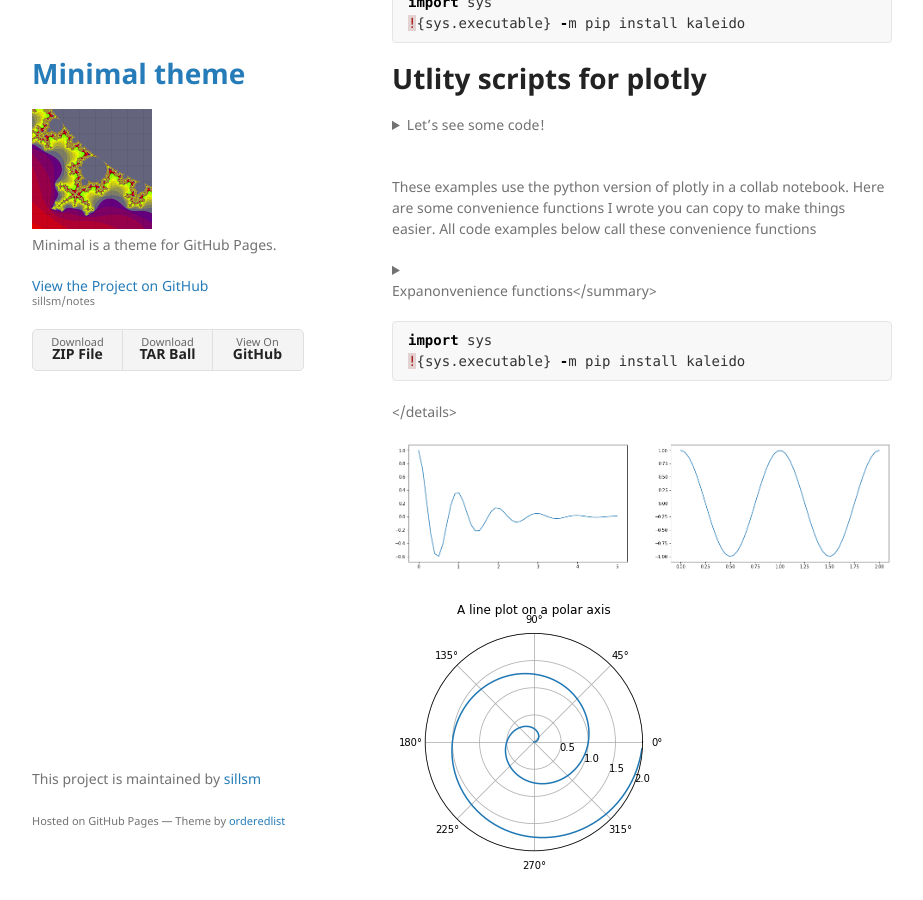
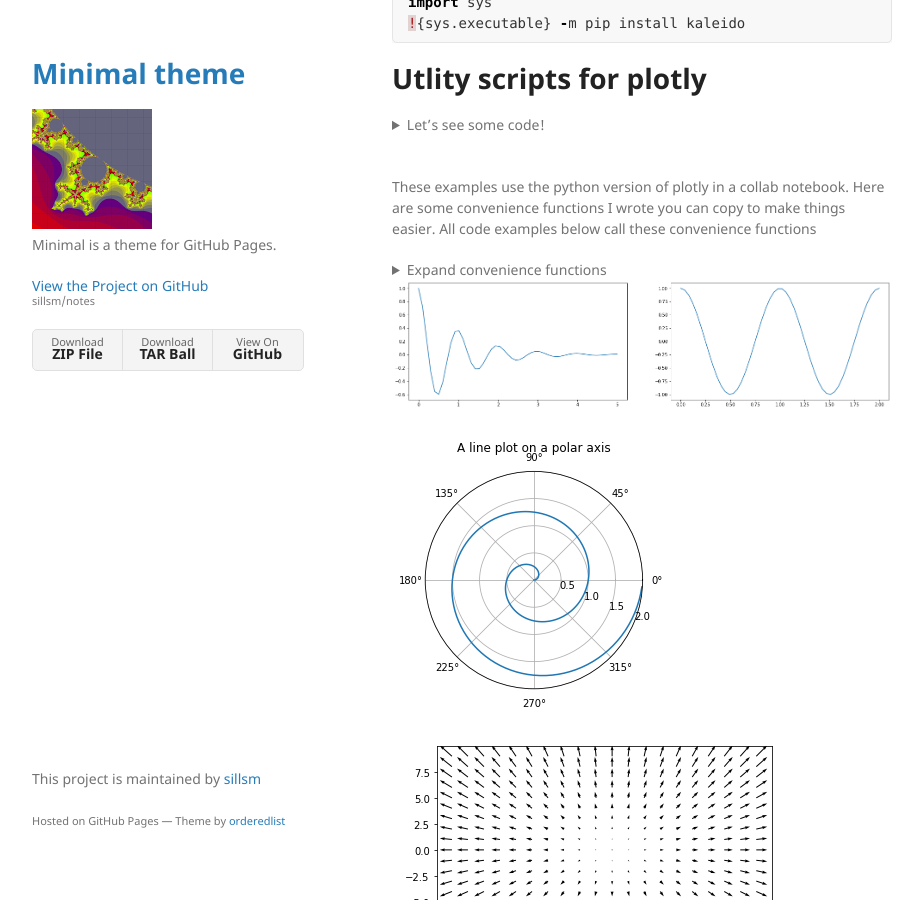
Before and after one commit to sillsm/notes, a Jekyll site: the page built from _posts/2022-03-02-shorter.md, in a window 1280 px wide and 900 px high, scrolled down 432 px. Shown: the whole window, without its empty margins (178-1101 px from the left). Built offline with Jekyll 4.4.1, drawn with Linux system fonts in a browser that asks for light colours; our own code applies the rules of GitHub Pages for plain Markdown files; formulas are drawn with MathJax 3.

Commit message:
Update 2022-03-02-shorter.md

````diff
--- a/_posts/2022-03-02-shorter.md
+++ b/_posts/2022-03-02-shorter.md
@@ -27,7 +27,7 @@ Of course, it has to be Hello World, right?
 These examples use the python version of plotly in a collab notebook. Here are some convenience functions I wrote you can copy to make things easier. All code examples below call these convenience functions
 
 
-<details><summary>Expanonvenience functions</summary>
+<details><summary markdown="span">Expand convenience functions</summary>
 
 ```python
 import sys
````
